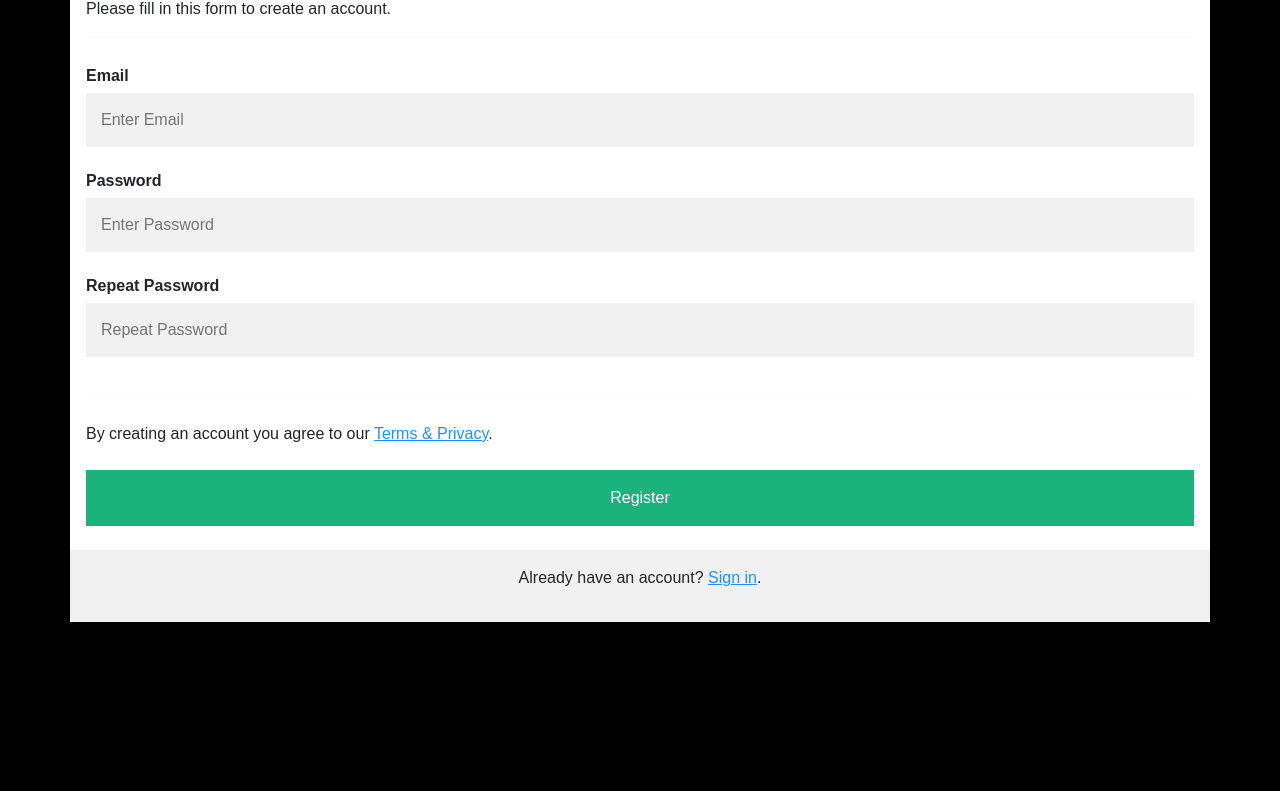
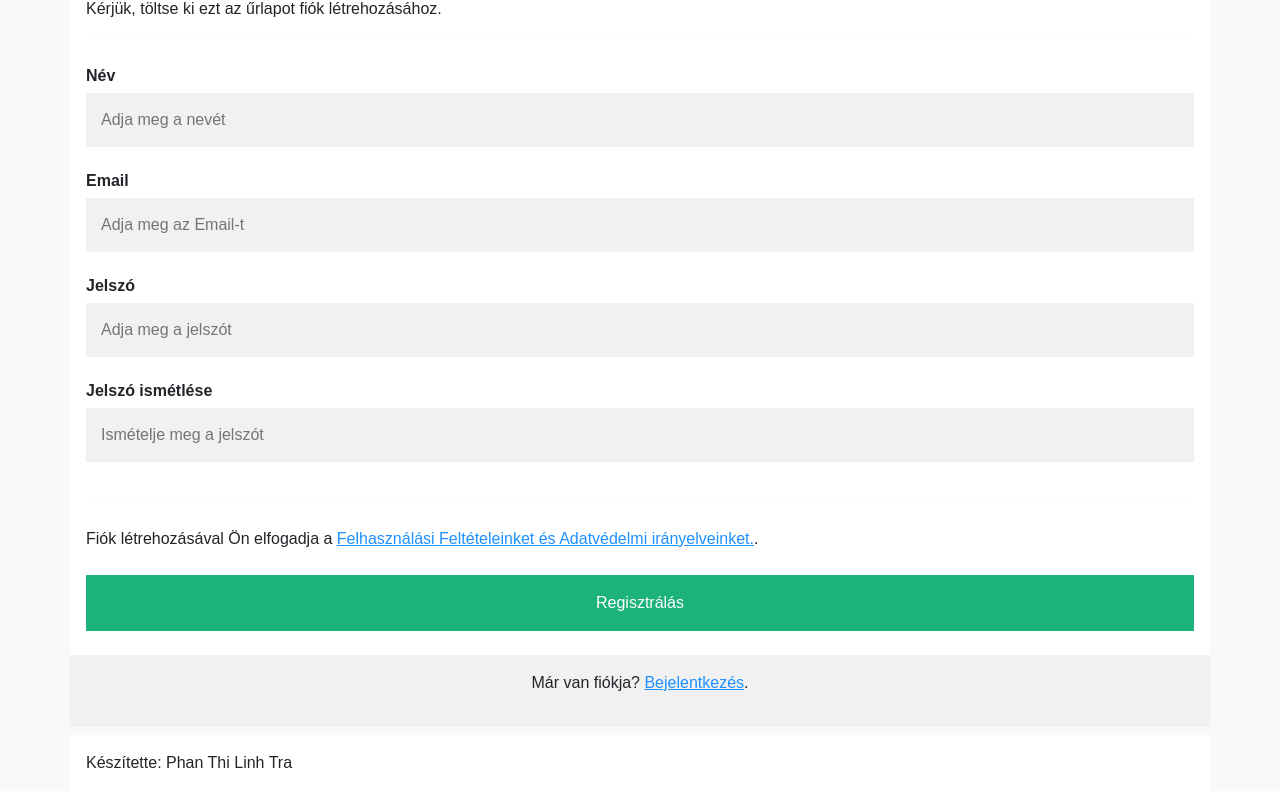
Before and after one commit to Halasskaaa/viteVerzio, a website built with Vite: page gitVerVite/index.html in a window 1280 px wide. Shown: the part 75-866 px from the top of the page. Before the commit the page ends 800 px from the top, so only its background shows below. Built offline with nearby package versions, Linux system fonts and the light colour scheme.

Commit message:
W3School form feladathoz formázása, változtatása

```diff
--- a/gitVerVite/index.html
+++ b/gitVerVite/index.html
@@ -3,38 +3,47 @@
 
 <head>
   <meta charset="UTF-8" />
-  <link rel="icon" type="image/svg+xml" href="/vite.svg" />
   <meta name="viewport" content="width=device-width, initial-scale=1.0" />
   <title>Regisztrációs űrlap</title>
+  <link href="https://cdn.jsdelivr.net/npm/bootstrap@5.3.2/dist/css/bootstrap.min.css" rel="stylesheet">
 </head>
 
 <!-- https://www.w3schools.com/howto/tryit.asp?filename=tryhow_css_register_form -->
 
-<body>
+<body class="bg-light">
   <form action="/action_page.php">
     <div class="container">
-      <h1>Register</h1>
-      <p>Please fill in this form to create an account.</p>
+      <h1>Regisztrációs űrlap</h1>
+      <p>Kérjük, töltse ki ezt az űrlapot fiók létrehozásához.</p>
       <hr>
 
+      <label for="name"><b>Név</b></label>
+      <input type="text" placeholder="Adja meg a nevét" name="name" id="name" required>
+
       <label for="email"><b>Email</b></label>
-      <input type="text" placeholder="Enter Email" name="email" id="email" required>
+      <input type="text" placeholder="Adja meg az Email-t" name="email" id="email" required>
 
-      <label for="psw"><b>Password</b></label>
-      <input type="password" placeholder="Enter Password" name="psw" id="psw" required>
+      <label for="psw"><b>Jelszó</b></label>
+      <input type="password" placeholder="Adja meg a jelszót" name="psw" id="psw" required>
 
-      <label for="psw-repeat"><b>Repeat Password</b></label>
-      <input type="password" placeholder="Repeat Password" name="psw-repeat" id="psw-repeat" required>
+      <label for="psw-repeat"><b>Jelszó ismétlése</b></label>
+      <input type="password" placeholder="Ismételje meg a jelszót" name="psw-repeat" id="psw-repeat" required>
       <hr>
-      <p>By creating an account you agree to our <a href="#">Terms & Privacy</a>.</p>
+      <p>Fiók létrehozásával Ön elfogadja a <a href="#">Felhasználási Feltételeinket és Adatvédelmi irányelveinket.</a>.</p>
 
-      <button type="submit" class="registerbtn">Register</button>
+      <button type="submit" class="registerbtn">Regisztrálás</button>
     </div>
 
     <div class="container signin">
-      <p>Already have an account? <a href="#">Sign in</a>.</p>
+      <p>Már van fiókja? <a href="#">Bejelentkezés</a>.</p>
     </div>
   </form>
+
+  <div id="successMessage" class="text-success mt-2"></div>
+
+  <footer class="container">
+    Készítette: Phan Thi Linh Tra
+  </footer>
 
   <script type="module" src="/src/main.js"></script>
 </body>
```
